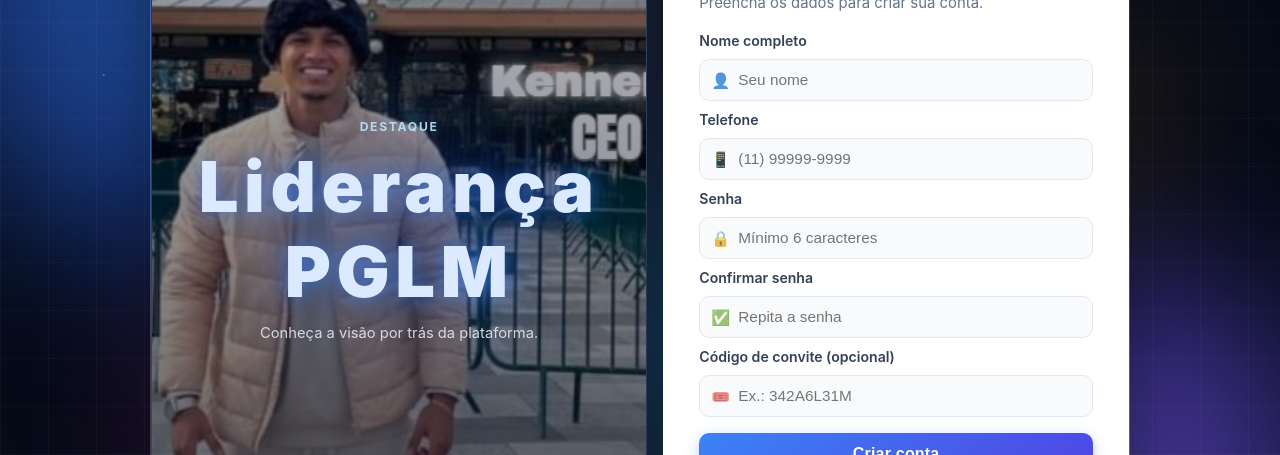
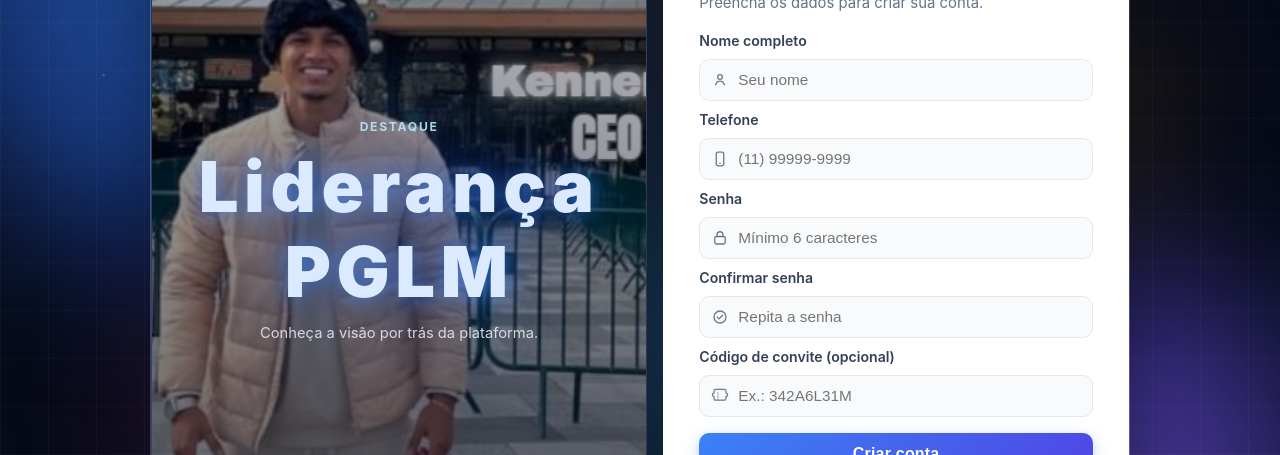
Before and after one commit to magnatazk20/mancera-frontend, a React (Vite) app: page /cadastro in a window 1280 px wide. Shown: the part 170-625 px from the top of the page. Built offline with nearby package versions, Linux system fonts and the light colour scheme; no server answers.

Commit message:
refactor(auth): substituir emojis por ícones SVG nos inputs

```diff
--- a/src/App.css
+++ b/src/App.css
@@ -458,9 +458,20 @@ body {
 .input-icon {
   position: absolute;
   left: 12px;
-  font-size: 0.95rem;
-  opacity: 0.75;
+  width: 18px;
+  height: 18px;
+  color: #64748b;
+  opacity: 0.95;
   pointer-events: none;
+  display: inline-flex;
+  align-items: center;
+  justify-content: center;
+}
+
+.input-icon-svg {
+  width: 18px;
+  height: 18px;
+  display: block;
 }
 
 .input-with-icon input[type='text'],
--- a/src/pages/Login.tsx
+++ b/src/pages/Login.tsx
@@ -139,7 +139,12 @@ export default function Login() {
           <form className="auth-form" onSubmit={onSubmit}>
             <label htmlFor="phone">Telefone</label>
             <div className="input-with-icon">
-              <span className="input-icon" aria-hidden="true">📱</span>
+              <span className="input-icon" aria-hidden="true">
+                <svg viewBox="0 0 24 24" className="input-icon-svg">
+                  <rect x="7" y="2.8" width="10" height="18.4" rx="2.4" fill="none" stroke="currentColor" strokeWidth="1.8" />
+                  <circle cx="12" cy="17.8" r="1.1" fill="currentColor" />
+                </svg>
+              </span>
               <input
                 id="phone"
                 type="tel"
@@ -153,7 +158,12 @@ export default function Login() {
 
             <label htmlFor="password">Senha</label>
             <div className="input-with-icon">
-              <span className="input-icon" aria-hidden="true">🔒</span>
+              <span className="input-icon" aria-hidden="true">
+                <svg viewBox="0 0 24 24" className="input-icon-svg">
+                  <rect x="5" y="10" width="14" height="10" rx="2.2" fill="none" stroke="currentColor" strokeWidth="1.8" />
+                  <path d="M8 10V7.7a4 4 0 0 1 8 0V10" fill="none" stroke="currentColor" strokeWidth="1.8" strokeLinecap="round" />
+                </svg>
+              </span>
               <input
                 id="password"
                 type="password"
--- a/src/pages/Register.tsx
+++ b/src/pages/Register.tsx
@@ -158,7 +158,12 @@ export default function Register() {
           <form className="auth-form" onSubmit={onSubmit}>
             <label htmlFor="name">Nome completo</label>
             <div className="input-with-icon">
-              <span className="input-icon" aria-hidden="true">👤</span>
+              <span className="input-icon" aria-hidden="true">
+                <svg viewBox="0 0 24 24" className="input-icon-svg">
+                  <circle cx="12" cy="8" r="3.1" fill="none" stroke="currentColor" strokeWidth="1.8" />
+                  <path d="M6.2 18.4c1-3 3.2-4.9 5.8-4.9s4.8 1.9 5.8 4.9" fill="none" stroke="currentColor" strokeWidth="1.8" strokeLinecap="round" />
+                </svg>
+              </span>
               <input
                 id="name"
                 type="text"
@@ -172,7 +177,12 @@ export default function Register() {
 
             <label htmlFor="phone">Telefone</label>
             <div className="input-with-icon">
-              <span className="input-icon" aria-hidden="true">📱</span>
+              <span className="input-icon" aria-hidden="true">
+                <svg viewBox="0 0 24 24" className="input-icon-svg">
+                  <rect x="7" y="2.8" width="10" height="18.4" rx="2.4" fill="none" stroke="currentColor" strokeWidth="1.8" />
+                  <circle cx="12" cy="17.8" r="1.1" fill="currentColor" />
+                </svg>
+              </span>
               <input
                 id="phone"
                 type="tel"
@@ -186,7 +196,12 @@ export default function Register() {
 
             <label htmlFor="password">Senha</label>
             <div className="input-with-icon">
-              <span className="input-icon" aria-hidden="true">🔒</span>
+              <span className="input-icon" aria-hidden="true">
+                <svg viewBox="0 0 24 24" className="input-icon-svg">
+                  <rect x="5" y="10" width="14" height="10" rx="2.2" fill="none" stroke="currentColor" strokeWidth="1.8" />
+                  <path d="M8 10V7.7a4 4 0 0 1 8 0V10" fill="none" stroke="currentColor" strokeWidth="1.8" strokeLinecap="round" />
+                </svg>
+              </span>
               <input
                 id="password"
                 type="password"
@@ -200,7 +215,12 @@ export default function Register() {
 
             <label htmlFor="confirm">Confirmar senha</label>
             <div className="input-with-icon">
-              <span className="input-icon" aria-hidden="true">✅</span>
+              <span className="input-icon" aria-hidden="true">
+                <svg viewBox="0 0 24 24" className="input-icon-svg">
+                  <circle cx="12" cy="12" r="8" fill="none" stroke="currentColor" strokeWidth="1.8" />
+                  <path d="M8.5 12.3l2.2 2.2l4.8-4.8" fill="none" stroke="currentColor" strokeWidth="1.8" strokeLinecap="round" strokeLinejoin="round" />
+                </svg>
+              </span>
               <input
                 id="confirm"
                 type="password"
@@ -214,7 +234,12 @@ export default function Register() {
 
             <label htmlFor="referralCode">Código de convite (opcional)</label>
             <div className="input-with-icon">
-              <span className="input-icon" aria-hidden="true">🎟️</span>
+              <span className="input-icon" aria-hidden="true">
+                <svg viewBox="0 0 24 24" className="input-icon-svg">
+                  <path d="M4 8.2a2.2 2.2 0 0 0 0 4.4v3.2a1.8 1.8 0 0 0 1.8 1.8h12.4a1.8 1.8 0 0 0 1.8-1.8v-3.2a2.2 2.2 0 1 0 0-4.4V5a1.8 1.8 0 0 0-1.8-1.8H5.8A1.8 1.8 0 0 0 4 5z" fill="none" stroke="currentColor" strokeWidth="1.6" />
+                  <path d="M9.2 7.2v9.6" fill="none" stroke="currentColor" strokeWidth="1.6" strokeDasharray="1.4 1.4" />
+                </svg>
+              </span>
               <input
                 id="referralCode"
                 type="text"
```
